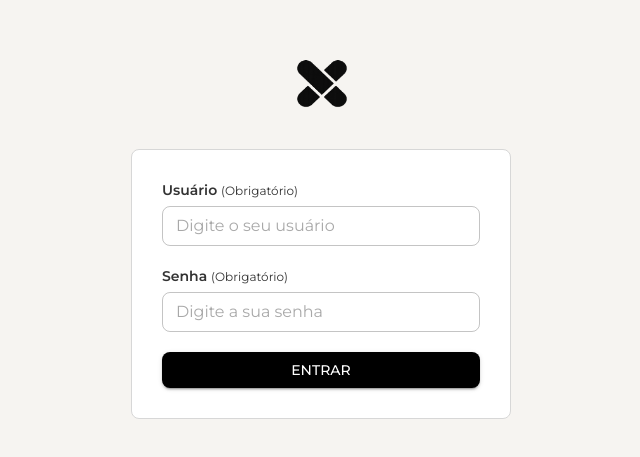
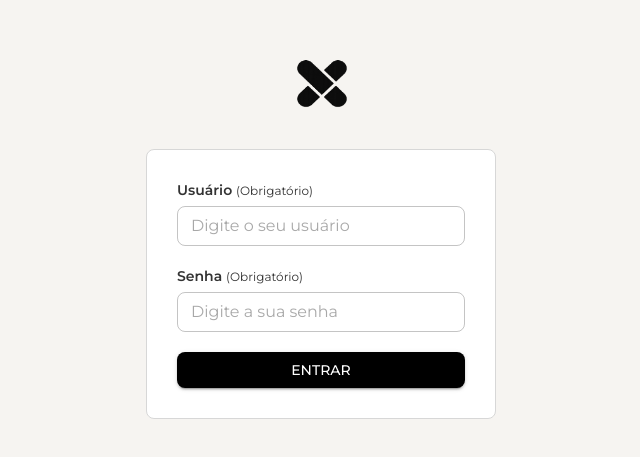
Before and after one commit to guilhermeoln/teste-sga, a Next.js app: page /login in a window 1280 px wide. Shown: the part 161-618 px from the top of the page, without its empty margins (319-959 px from the left). Built offline with nearby package versions, Linux system fonts and the light colour scheme.

Commit message:
feat: adjusting minWidth

```diff
--- a/src/app/(public)/login/styles.ts
+++ b/src/app/(public)/login/styles.ts
@@ -19,7 +19,7 @@ export const Form = styled("form")(({ theme }) => ({
   display: "flex",
   flexDirection: "column",
   gap: "20px",
-  width: "380px",
+  minWidth: "350px",
   padding: "30px",
   backgroundColor: theme.palette.background.default,
   borderRadius: theme.shape.borderRadius,
```
